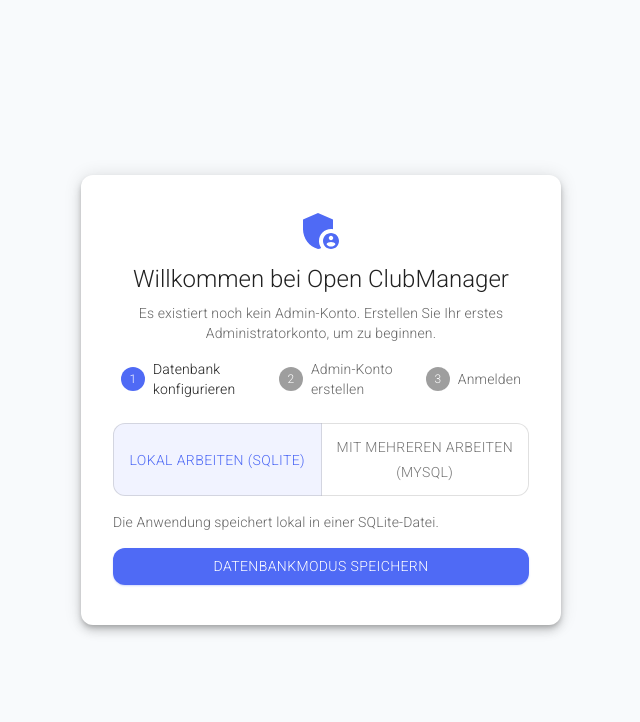
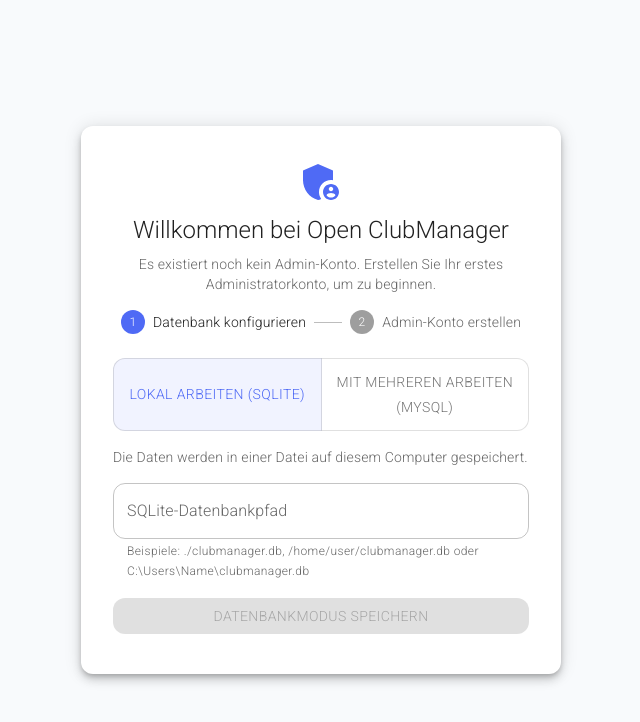
Before and after one commit to Waschndolos/open-clubmanager, a React (Vite) app in the folder frontend/: page /setup in a window 1280 px wide. Shown: the top 722 px of the page, without its empty margins (319-959 px from the left). Built offline with nearby package versions, Linux system fonts and the light colour scheme; no server answers.

Commit message:
Improve setup

```diff
--- a/frontend/src/api/authentication.ts
+++ b/frontend/src/api/authentication.ts
@@ -1,4 +1,4 @@
-import { BACKEND_V2_URL } from './api';
+import { BACKEND_V2_URL } from './baseUrl';
 
 const BASE_URL = `${BACKEND_V2_URL}/auth`;
 
--- /dev/null
+++ b/frontend/src/api/baseUrl.ts
@@ -0,0 +1,9 @@
+function normalizeOrigin(origin: string): string {
+    return origin.endsWith('/') ? origin.slice(0, -1) : origin;
+}
+
+export const BACKEND_ORIGIN = normalizeOrigin(
+    import.meta.env.VITE_BACKEND_ORIGIN ?? 'http://localhost:3001'
+);
+export const BACKEND_URL = `${BACKEND_ORIGIN}/api/v2`;
+export const BACKEND_V2_URL = BACKEND_URL;
--- a/frontend/src/api/setup.ts
+++ b/frontend/src/api/setup.ts
@@ -1,4 +1,4 @@
-import { BACKEND_V2_URL } from './api';
+import { BACKEND_V2_URL } from './baseUrl';
 
 const SETUP_URL = `${BACKEND_V2_URL}/setup`;
 
--- a/frontend/src/api/validation.ts
+++ b/frontend/src/api/validation.ts
@@ -1,8 +1,6 @@
 import { BACKEND_URL } from './api';
 
 const BASE_URL = `${BACKEND_URL}/validation`;
-
-export type DatabaseMode = 'sqlite-local' | 'mysql-shared';
 
 export async function validatePath(path: string): Promise<{valid: boolean, i18nToken?: string}> {
     const res = await fetch(BASE_URL + "/check-db-path",  {
@@ -14,18 +12,3 @@
     });
     return await res.json();
 }
-
-export async function validateDatabaseUrl(
-    mode: DatabaseMode,
-    databaseUrl: string
-): Promise<{valid: boolean, i18nToken?: string}> {
-    const res = await fetch(BASE_URL + '/check-db-url', {
-        method: 'POST',
-        headers: {
-            'Content-Type': 'application/json',
-        },
-        body: JSON.stringify({ mode, databaseUrl }),
-    });
-
-    return await res.json();
-}
--- a/frontend/src/i18n/de.json
+++ b/frontend/src/i18n/de.json
@@ -26,11 +26,14 @@
         "database": {
             "localOption": "Lokal arbeiten (SQLite)",
             "sharedOption": "Mit mehreren arbeiten (MySQL)",
-            "localHint": "Die Anwendung speichert lokal in einer SQLite-Datei.",
-            "sharedHint": "Geben Sie eine MySQL-Verbindungs-URL ein, auf die alle zugreifen koennen.",
+            "localHint": "Die Daten werden in einer Datei auf diesem Computer gespeichert.",
+            "sharedHint": "Die Daten liegen in einer gemeinsamen MySQL-Datenbank für mehrere Personen.",
+            "localPathLabel": "SQLite-Datenbankpfad",
+            "localPathHint": "Beispiele: ./clubmanager.db, /home/user/clubmanager.db oder C:\\Users\\Name\\clubmanager.db",
             "urlLabel": "MySQL Datenbank-URL",
-            "urlHint": "Beispiel: mysql://user:pass@host:3306/clubmanager",
+            "mysqlPlaceholderHint": "Beispiel: mysql://user:pass@host:3306/clubmanager",
             "saveButton": "Datenbankmodus speichern",
+            "continueButton": "Weiter",
             "saving": "Speichern...",
             "configured": "Datenbankkonfiguration gespeichert. Erstellen Sie jetzt das Admin-Konto."
         },
--- a/frontend/src/pages/setup/Setup.tsx
+++ b/frontend/src/pages/setup/Setup.tsx
@@ -25,6 +25,8 @@
     getSetupStatus,
     SetupDatabaseMode,
 } from '../../api/setup';
+import { getDatabaseSettings } from '../../api/settings';
+import { validatePath } from '../../api/validation';
 
 const Setup: React.FC = () => {
     const { mode } = useThemeContext();
@@ -38,9 +40,16 @@
     const [showConfirmPassword, setShowConfirmPassword] = useState(false);
     const [error, setError] = useState<string | null>(null);
     const [submitting, setSubmitting] = useState(false);
+    const [currentStep, setCurrentStep] = useState(0);
     const [databaseMode, setDatabaseMode] = useState<SetupDatabaseMode>('sqlite-local');
     const [databaseUrl, setDatabaseUrl] = useState('');
     const [databaseConfigured, setDatabaseConfigured] = useState(false);
+    const [databaseValidationMessage, setDatabaseValidationMessage] = useState('');
+
+    const isWindowsClient = typeof navigator !== 'undefined' && /windows/i.test(navigator.userAgent);
+    const localPathPlaceholder = isWindowsClient
+        ? 'C:\\Users\\Name\\clubmanager.db'
+        : '/home/user/clubmanager.db';
 
     useEffect(() => {
         getSetupStatus()
@@ -52,9 +61,15 @@
 
                 setDatabaseMode(mode);
                 setDatabaseConfigured(isConfigured);
-                if (isConfigured && mode === 'sqlite-local') {
+                return getDatabaseSettings()
+                    .then(({ databaseUrl: url }) => {
+                        setDatabaseUrl(url);
+                    })
+                    .catch(() => {
+                        if (mode === 'sqlite-local') {
                             setDatabaseUrl('file:./clubmanager.db');
                         }
+                    });
             })
             .catch(() => {
                 // If setup status cannot be fetched, allow setup page to render
@@ -65,10 +80,11 @@
     const passwordLongEnough = password.length >= 8;
     const emailValid = /^[^\s@]+@[^\s@]+\.[^\s@]+$/.test(email);
     const canSubmit = emailValid && passwordLongEnough && passwordsMatch && !submitting;
-    const needsDatabaseUrl = databaseMode === 'mysql-shared';
-    const databaseUrlValid = needsDatabaseUrl
-        ? /^mysqls?:\/\//i.test(databaseUrl.trim())
-        : true;
+    const isMysqlMode = databaseMode === 'mysql-shared';
+    const currentDatabaseValue = databaseUrl.trim();
+    const databaseUrlValid = isMysqlMode
+        ? /^mysqls?:\/\//i.test(currentDatabaseValue)
+        : currentDatabaseValue.length > 0;
 
     const inputSx = {
         '& input': {
@@ -84,12 +100,56 @@
         setError(null);
         setSubmitting(true);
         try {
-            await configureDatabase(databaseMode, needsDatabaseUrl ? databaseUrl.trim() : undefined);
+            const configuredValue = isMysqlMode
+                ? currentDatabaseValue
+                : currentDatabaseValue.startsWith('file:')
+                    ? currentDatabaseValue
+                    : `file:${currentDatabaseValue}`;
+
+            await configureDatabase(databaseMode, configuredValue);
             setDatabaseConfigured(true);
+
+            const status = await getSetupStatus();
+            if (!status.setupRequired) {
+                navigate('/login', { replace: true });
+                return;
+            }
+
+            setCurrentStep(1);
         } catch (e: unknown) {
             setError(e instanceof Error ? e.message : t('setup.error.generic'));
         } finally {
             setSubmitting(false);
+        }
+    };
+
+    const validateDatabaseInput = async () => {
+        if (!currentDatabaseValue) {
+            setDatabaseValidationMessage('');
+            return;
+        }
+
+        try {
+            if (isMysqlMode) {
+                setDatabaseValidationMessage(
+                    /^mysqls?:\/\//i.test(currentDatabaseValue)
+                        ? ''
+                        : t('settings.validatíon.error.invalidmysqlurl')
+                );
+                return;
+            }
+
+            const localPath = currentDatabaseValue.startsWith('file:')
+                ? currentDatabaseValue.replace('file:', '').replace(/^\/\//, '')
+                : currentDatabaseValue;
+            const response = await validatePath(localPath);
+            setDatabaseValidationMessage(
+                response.valid
+                    ? ''
+                    : t(`settings.validatíon.${response.i18nToken}`)
+            );
+        } catch {
+            setDatabaseValidationMessage('');
         }
     };
 
@@ -130,21 +190,19 @@
                         </Typography>
                     </Box>
 
-                    <Stepper activeStep={databaseConfigured ? 1 : 0} sx={{ mb: 3 }}>
+                    <Stepper activeStep={currentStep} sx={{ mb: 3 }}>
                         <Step completed={false}>
                             <StepLabel>{t('setup.steps.database')}</StepLabel>
                         </Step>
                         <Step completed={false}>
                             <StepLabel>{t('setup.steps.createAdmin')}</StepLabel>
                         </Step>
-                        <Step>
-                            <StepLabel>{t('setup.steps.login')}</StepLabel>
-                        </Step>
                     </Stepper>
 
                     <Box display="flex" flexDirection="column" gap={2}>
-                        {!databaseConfigured && (
+                        {currentStep === 0 && (
                             <>
+
                                 <ToggleButtonGroup
                                     value={databaseMode}
                                     exclusive
@@ -165,27 +223,32 @@
                                 </ToggleButtonGroup>
 
                                 <Typography variant="body2" color="text.secondary">
-                                    {databaseMode === 'sqlite-local'
-                                        ? t('setup.database.localHint')
-                                        : t('setup.database.sharedHint')}
+                                    {isMysqlMode
+                                        ? t('setup.database.sharedHint')
+                                        : t('setup.database.localHint')}
                                 </Typography>
 
-                                {needsDatabaseUrl && (
                                 <TextField
-                                        label={t('setup.database.urlLabel')}
+                                    label={isMysqlMode ? t('setup.database.urlLabel') : t('setup.database.localPathLabel')}
                                     variant="outlined"
                                     fullWidth
                                     value={databaseUrl}
-                                        onChange={(e) => setDatabaseUrl(e.target.value)}
-                                        error={databaseUrl.length > 0 && !databaseUrlValid}
+                                    onChange={(e) => {
+                                        setDatabaseUrl(e.target.value);
+                                        setDatabaseValidationMessage('');
+                                    }}
+                                    onBlur={validateDatabaseInput}
+                                    error={databaseValidationMessage.length > 0 || (databaseUrl.length > 0 && !databaseUrlValid)}
                                     helperText={
-                                            databaseUrl.length > 0 && !databaseUrlValid
-                                                ? t('setup.validation.invalidMysqlUrl')
-                                                : t('setup.database.urlHint')
+                                        databaseValidationMessage || (isMysqlMode
+                                            ? t('setup.database.mysqlPlaceholderHint')
+                                            : t('setup.database.localPathHint'))
                                     }
+                                    placeholder={isMysqlMode
+                                        ? 'mysql://user:password@localhost:3306/clubmanager'
+                                        : localPathPlaceholder}
                                     slotProps={{ input: { sx: inputSx } }}
                                 />
-                                )}
 
                                 <Button
                                     variant="contained"
@@ -193,12 +256,16 @@
                                     onClick={handleConfigureDatabase}
                                     disabled={submitting || !databaseUrlValid}
                                 >
-                                    {submitting ? t('setup.database.saving') : t('setup.database.saveButton')}
+                                    {submitting
+                                        ? t('setup.database.saving')
+                                        : databaseConfigured
+                                            ? t('setup.database.continueButton')
+                                            : t('setup.database.saveButton')}
                                 </Button>
                             </>
                         )}
 
-                        {databaseConfigured && (
+                        {currentStep === 1 && (
                             <>
                                 <Alert severity="success" variant="outlined">
                                     {t('setup.database.configured')}
```
Also changed, not shown: frontend/src/api/api.ts (+3 -10 lines), frontend/src/i18n/en.json (+6 -3 lines), frontend/src/i18n/fr.json (+6 -3 lines), frontend/src/pages/settings/Settings.tsx (+10 -2 lines). Lines whose indentation alone changed are shown as unchanged.
